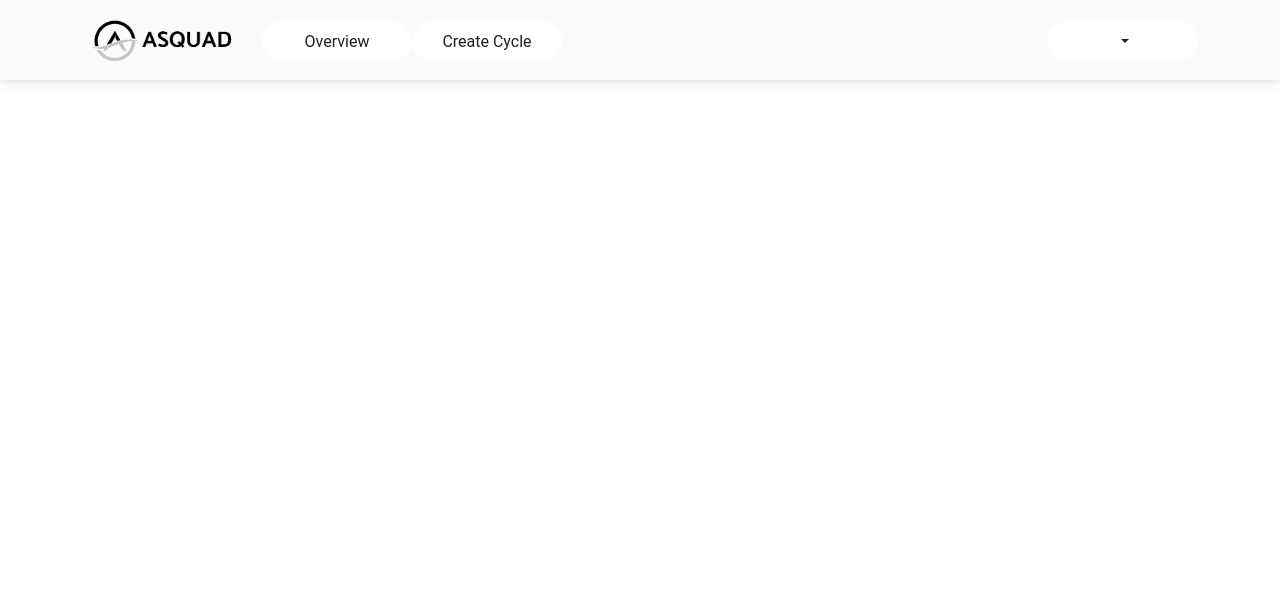
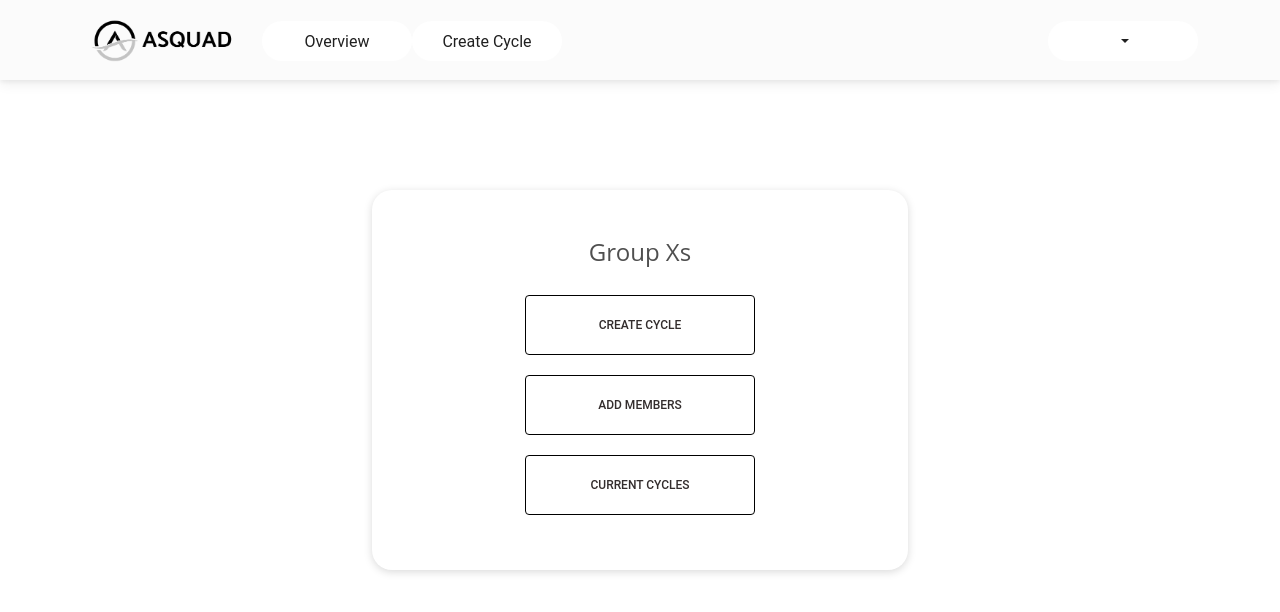
Before and after one commit to NaveenDK/asquad-frontend, a React (Create React App) app: page /mygroup/1 in a window 1280 px wide. Shown: the top 612 px of the page. Built offline with nearby package versions, Linux system fonts and the light colour scheme; no server answers; sample sign-in values are in the browser's storage.

Commit message:
added mygroup

```diff
--- a/src/App.js
+++ b/src/App.js
@@ -21,6 +21,7 @@ import ChangePassword from "./components/ChangePassword";
 import { GoogleOAuthProvider } from "@react-oauth/google";
 import CreateGroup from "./screens/CreateGroup";
 import MyGroups from "./screens/MyGroups";
+import MyGroup from "./screens/MyGroup";
 
 import {
   BrowserRouter as Router,
@@ -62,6 +63,7 @@ function AppRouter() {
       <Route path="/userwelcome" element={<WelcomeUser />} />
       <Route path="/edit/" element={<EditCycle />} />
       <Route path="/review/:cycleId" element={<EditCycle />} />
+      <Route path="/mygroup/:groupId" element={<MyGroup />} />
       <Route path="/create" element={<CreateCycle />} />
       <Route path="/update/:cycleId" element={<UpdateCycle />} />
       <Route path="/signup" element={<SignUp />} />
--- a/src/screens/MyGroup.js
+++ b/src/screens/MyGroup.js
@@ -1,7 +1,56 @@
 import React from "react";
+import {
+  Container,
+  Form,
+  Stack,
+  Button,
+  FloatingLabel,
+  FormControl,
+} from "react-bootstrap";
 
 const MyGroup = () => {
-  return <div>MyGroup</div>;
+  return (
+    <>
+      <Container className="parentWrapper">
+        <div className="innerWrapper">
+          <div></div>
+          <div className="general-form-wrapper pt-5">
+            <Form className="FormContainer">
+              <h4 style={{ textAlign: "center" }}>Group Xs </h4>
+              <div className="buttonWrapper">
+                <Button
+                  type="button"
+                  className="btn btn-outline-dark customWidthBtn"
+                  data-mdb-ripple-color="dark"
+                >
+                  Create Cycle
+                </Button>
+              </div>
+              <div className="buttonWrapper">
+                <Button
+                  type="button"
+                  className="btn btn-outline-dark customWidthBtn"
+                  data-mdb-ripple-color="dark"
+                >
+                  Add Members
+                </Button>
+              </div>
+              <div className="buttonWrapper">
+                <Button
+                  type="button"
+                  className="btn btn-outline-dark customWidthBtn"
+                  data-mdb-ripple-color="dark"
+                >
+                  Current Cycles
+                </Button>
+              </div>
+              <br></br>
+            </Form>
+          </div>
+        </div>
+      </Container>
+    </>
+  );
 };
 
 export default MyGroup;
```
